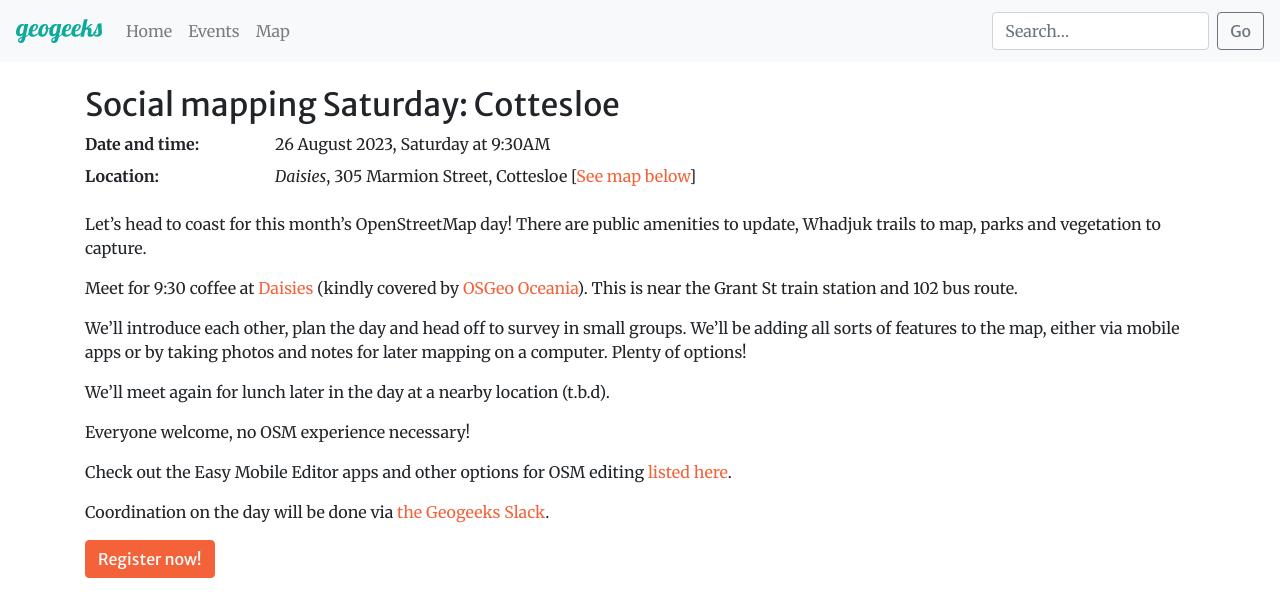
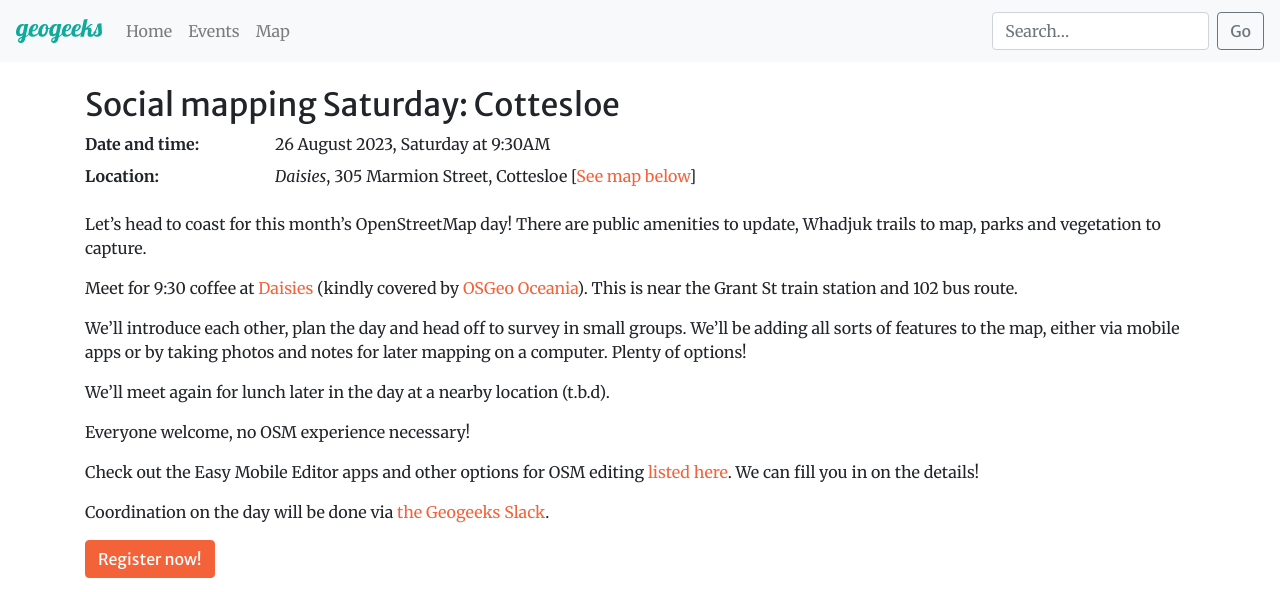
Before and after one commit to geogeeks-au/geogeeks-au.github.io, a Jekyll site: the page built from 2023/0826_osm-cottesloe.md, in a window 1280 px wide, cut to the strip 0-592 px from the top of the page. Built offline with Jekyll 4.4.1, drawn with Linux system fonts in a browser that asks for light colours; comment, search, counter and statistics services are not loaded.

Commit message:
Update 0826_osm-cottesloe.md

```diff
--- a/2023/0826_osm-cottesloe.md
+++ b/2023/0826_osm-cottesloe.md
@@ -24,6 +24,6 @@
 
 Everyone welcome, no OSM experience necessary!
 
-Check out the Easy Mobile Editor apps and other options for OSM editing [listed here](https://wiki.openstreetmap.org/wiki/Perth/Social_Mapping_Sunday#Getting_Started).
+Check out the Easy Mobile Editor apps and other options for OSM editing [listed here](https://wiki.openstreetmap.org/wiki/Perth/Social_Mapping_Sunday#Getting_Started). We can fill you in on the details!
 
 Coordination on the day will be done via [the Geogeeks Slack](https://join.slack.com/t/geogeeks/shared_invite/zt-13fnotoqb-YkyMTmvwZEB_nDUis_30hw).
```
